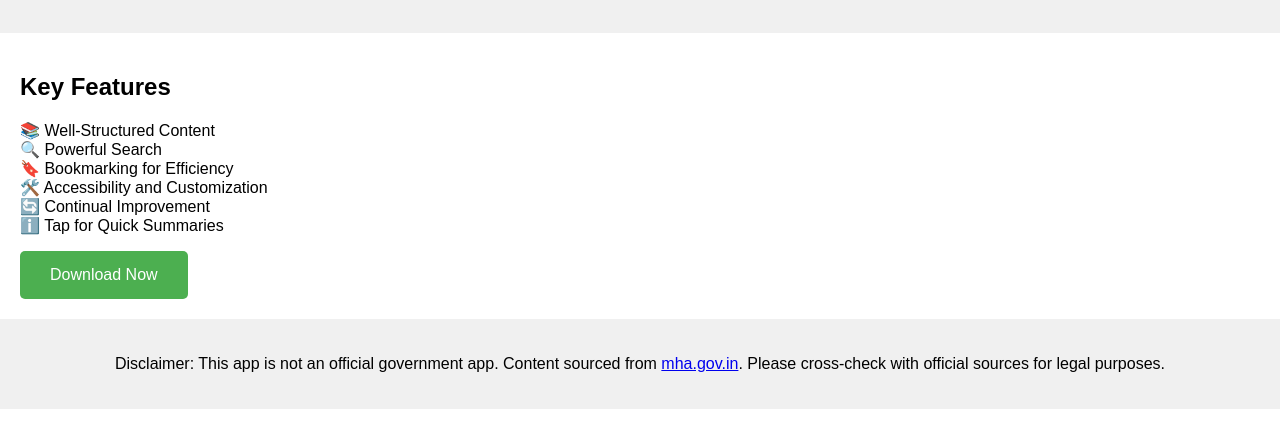
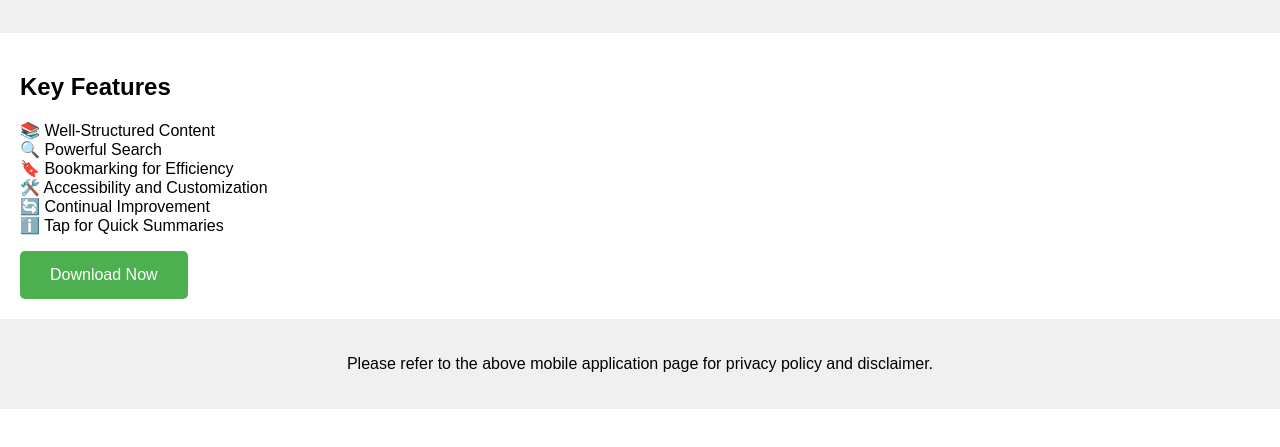
Before and after one commit to atomlifesolutions/atomlifesolutions.github.io, a plain HTML site: page index.html in a window 1280 px wide. Shown: the part 121-568 px from the top of the page. Drawn offline with Linux system fonts and the light colour scheme.

Commit message:
Update index.html

```diff
--- a/index.html
+++ b/index.html
@@ -65,7 +65,7 @@ main {
   </main>
 
   <footer>
-    <p>Disclaimer: This app is not an official government app. Content sourced from <a href="https://www.mha.gov.in/en/commoncontent/new-criminal-laws">mha.gov.in</a>. Please cross-check with official sources for legal purposes.</p>
+    <p>Please refer to the above mobile application page for privacy policy and disclaimer.</p>
   </footer>
 </body>
 </html>
```
